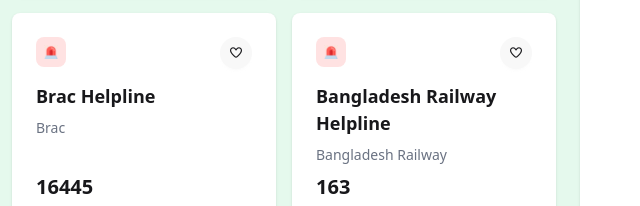
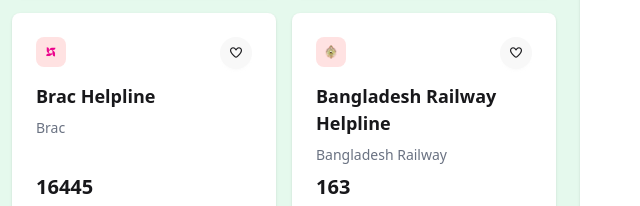
Before and after one commit to Notebook-th/PH_assignment5, a plain HTML site: page index.html in a window 1280 px wide. Shown: the part 1057-1263 px from the top of the page, 284-924 px from the left. Drawn offline with nearby package versions, Linux system fonts and the light colour scheme.

Commit message:
edited card icons

```diff
--- a/index.html
+++ b/index.html
@@ -239,7 +239,7 @@
           </button>
           <div class="card-body">
             <div class="w-[30px] h-[30px] bg-red-100 p-2 rounded-lg">
-                <img src="assets/emergency.png" alt="">
+                <img src="assets/brac.png" alt="">
             </div>
             <h3 class="card-title mt-2">Brac Helpline</h3>
             <p class="text-sm text-gray-500">Brac</p>
@@ -264,7 +264,7 @@
           </button>
           <div class="card-body">
             <div class="w-[30px] h-[30px] bg-red-100 p-2 rounded-lg">
-                <img src="assets/emergency.png" alt="">
+                <img src="assets/Bangladesh-Railway.png" alt="">
             </div>
             <h3 class="card-title mt-2">Bangladesh Railway Helpline</h3>
             <p class="text-sm text-gray-500">Bangladesh Railway</p>
```
